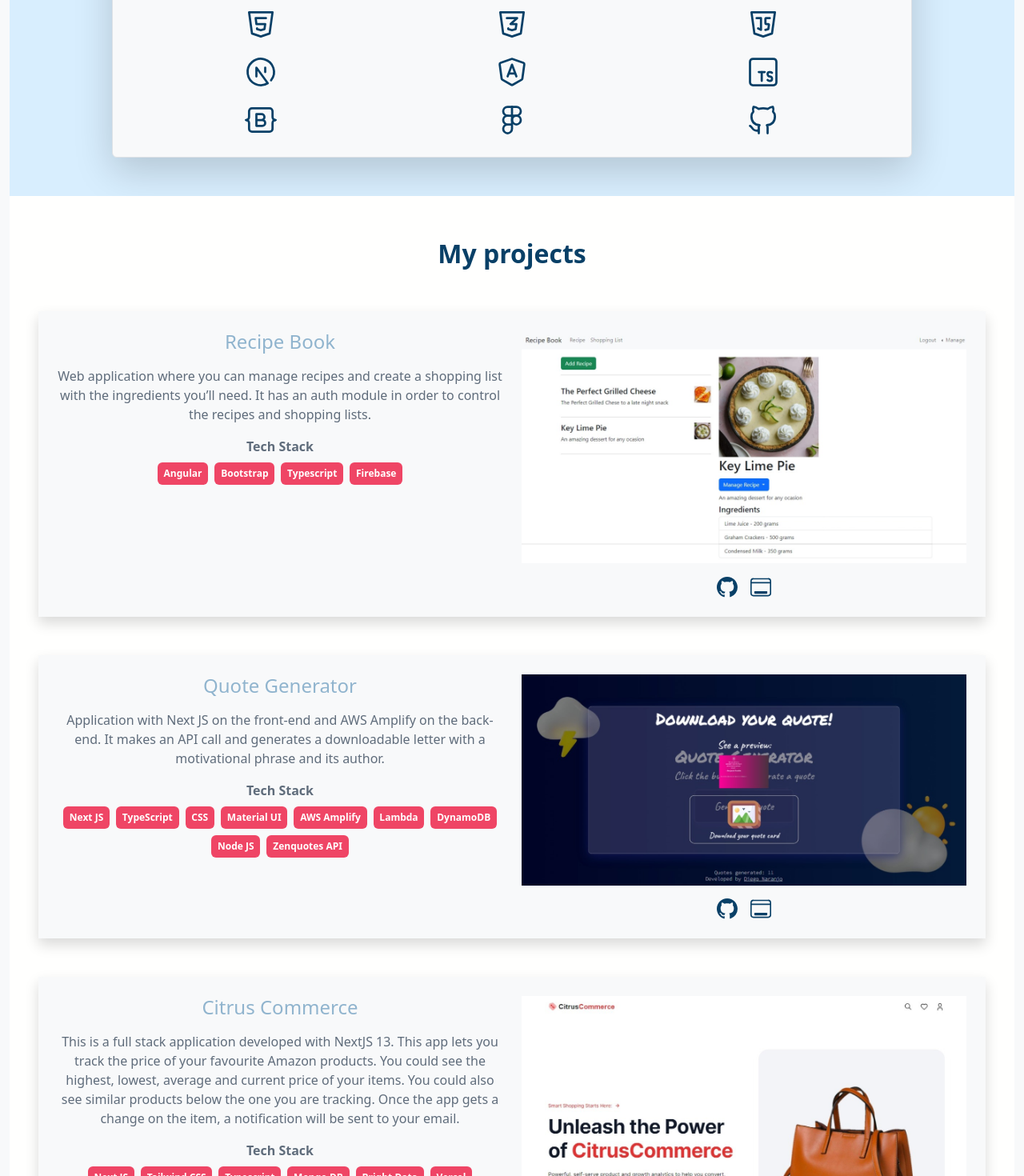
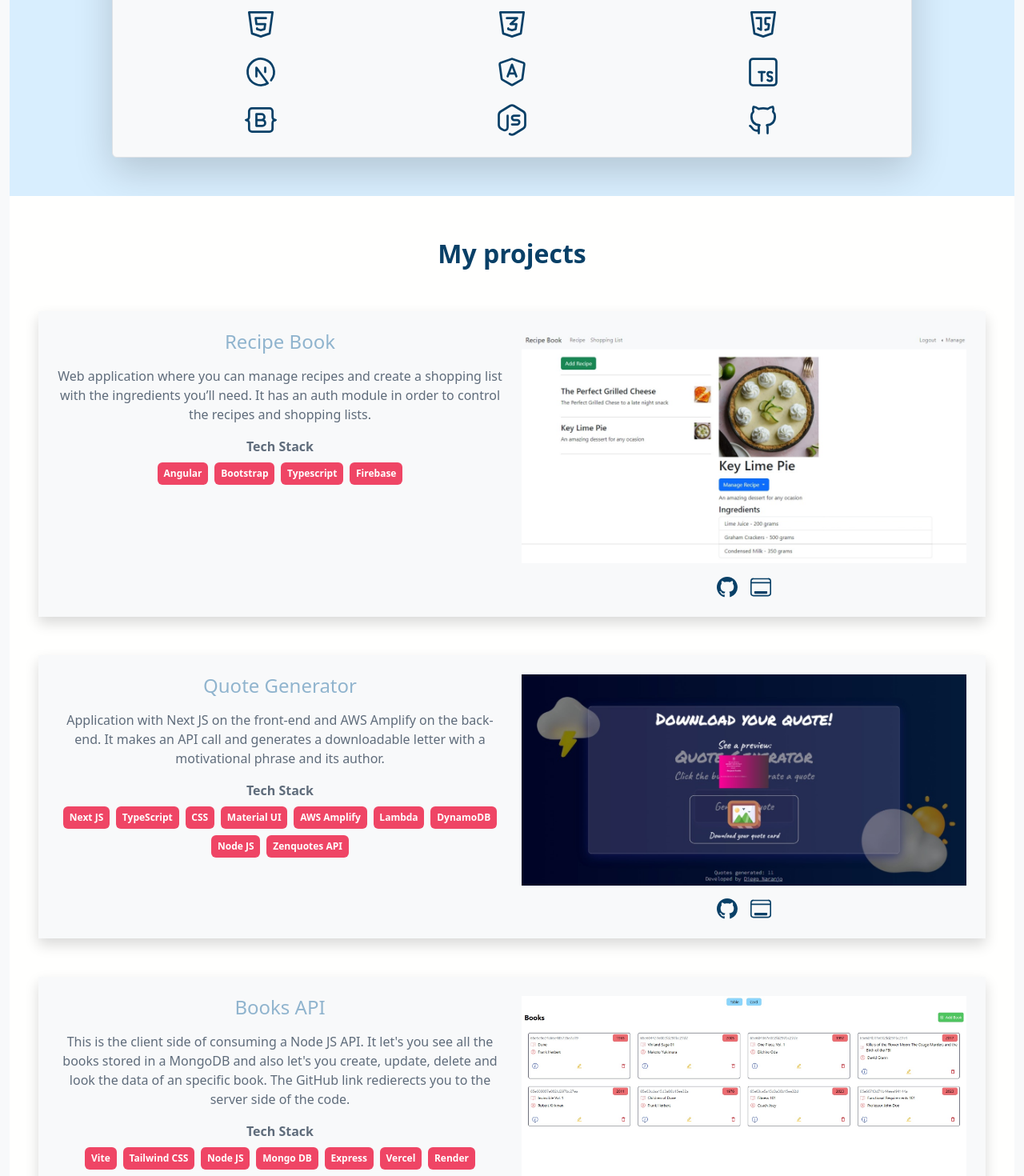
Before and after one commit to diegoalonsonm/portfolio, a React (Vite) app: page / in a window 1280 px wide. Shown: the part 1000-2470 px from the top of the page at 80% size. Built offline with nearby package versions, Linux system fonts and the light colour scheme.

Commit message:
new project added

```diff
--- a/src/components/About.jsx
+++ b/src/components/About.jsx
@@ -6,9 +6,9 @@
 import NextIcon from './icons/NextIcon';
 import AngularIcon from './icons/AngularIcon';
 import TypescriptIcon from './icons/TypescriptIcon';
-import FigmaIcon from './icons/FigmaIcon';
 import GitHubIcon from './icons/GitHubIcon';
 import BootstrapIcon from './icons/BootstrapIcon';
+import { NodeJsIcon } from './icons/NodeJsIcon';
 
 const About = () => {
   return (
@@ -60,7 +60,7 @@
                     <BootstrapIcon />
                   </div>
                   <div className="col">
-                    <FigmaIcon />
+                    <NodeJsIcon />
                   </div>
                   <div className="col">
                     <GitHubIcon />
--- a/src/components/Projects.jsx
+++ b/src/components/Projects.jsx
@@ -1,11 +1,10 @@
 import '../../sass/main.scss';
 
-import React from 'react'
 import CardComponent from '../components/components/Card';
 
 import RecipeBookImg from '../assets/img/recipeBook.jpeg'
 import QuoteGeneratorImg from '../assets/img/quoteGenerator.jpeg'
-import CitrusCommerceImg from '../assets/img/citrusCommerce.jpeg'
+import BookApiImg from '../assets/img/bookApi.jpg'
 
 const Projects = () => {
   return (
@@ -35,15 +34,11 @@
         />
       </div>
       <div className='row my-5 shadow'>
-        <CardComponent title="Citrus Commerce" description="This is a full stack application developed
-          with NextJS 13. This app lets you track the price of your favourite Amazon products.
-          You could see the highest, lowest, average and current price of your items. You could also
-          see similar products below the one you are tracking.
-          Once the app gets a change on the item, a notification will be sent to your email."
-          image={CitrusCommerceImg}
-          githubLink="https://github.com/diegoalonsonm/citrus-commerce"
-          appLink="https://citrus-commerce.vercel.app/"
-          techStack={['Next JS', 'Tailwind CSS', 'Typescript', 'Mongo DB', 'Bright Data', 'Vercel']}
+        <CardComponent title="Books API" description="This is the client side of consuming a Node JS API. It let's you see all the books stored in a MongoDB and also let's you create, update, delete and look the data of an specific book. The GitHub link redierects you to the server side of the code."
+          image={BookApiImg}
+          githubLink="https://github.com/diegoalonsonm/books-api-server"
+          appLink="https://books-api-jade.vercel.app/"
+          techStack={['Vite', 'Tailwind CSS', 'Node JS', 'Mongo DB', 'Express', 'Vercel', 'Render']}
         />
       </div>
     </section>
--- /dev/null
+++ b/src/components/icons/NodeJsIcon.jsx
@@ -0,0 +1,22 @@
+import React from "react";
+
+export const NodeJsIcon = () => {
+  return (
+    <svg
+      xmlns="http://www.w3.org/2000/svg"
+      class="icon icon-tabler icon-tabler-brand-nodejs"
+      width="44"
+      height="44"
+      viewBox="0 0 24 24"
+      stroke-width="1.5"
+      stroke="#094067"
+      fill="none"
+      stroke-linecap="round"
+      stroke-linejoin="round"
+    >
+      <path stroke="none" d="M0 0h24v24H0z" fill="none" />
+      <path d="M9 9v8.044a2 2 0 0 1 -2.996 1.734l-1.568 -.9a3 3 0 0 1 -1.436 -2.561v-6.635a3 3 0 0 1 1.436 -2.56l6 -3.667a3 3 0 0 1 3.128 0l6 3.667a3 3 0 0 1 1.436 2.561v6.634a3 3 0 0 1 -1.436 2.56l-6 3.667a3 3 0 0 1 -3.128 0" />
+      <path d="M17 9h-3.5a1.5 1.5 0 0 0 0 3h2a1.5 1.5 0 0 1 0 3h-3.5" />
+    </svg>
+  );
+};
```
Also changed, not shown: src/assets/img/bookApi.jpg (added), src/assets/img/citrusCommerce.jpeg (deleted).
